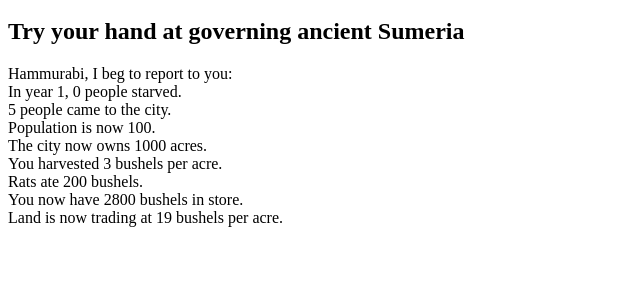
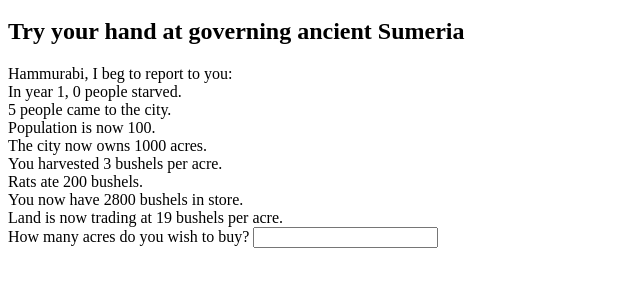
Before and after one commit to professorf/hammurabi, a plain HTML site: page index.html in a window 1280 px wide. Shown: the part 48-332 px from the top of the page, without its empty margins (0-640 px from the left). Drawn offline with Linux system fonts and the light colour scheme.

Commit message:
First attempt at input

```diff
--- a/index.html
+++ b/index.html
@@ -61,5 +61,6 @@ function main()
 <h2>Try your hand at governing ancient Sumeria</h2>
 <div id="dvReport"></div>
 <div id="dvUpdate"></div>
+How many acres do you wish to buy? <input id="inAcres"><br>
 </body>
 </html>
```
